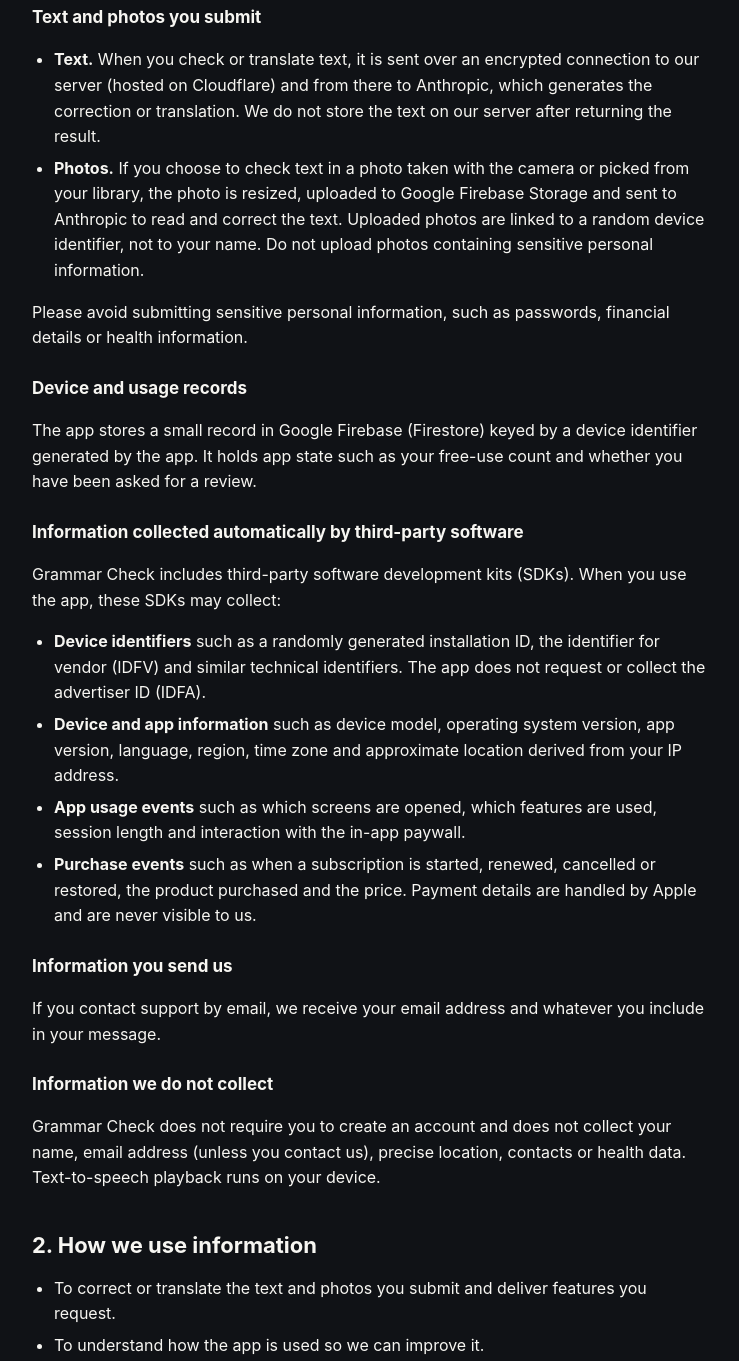
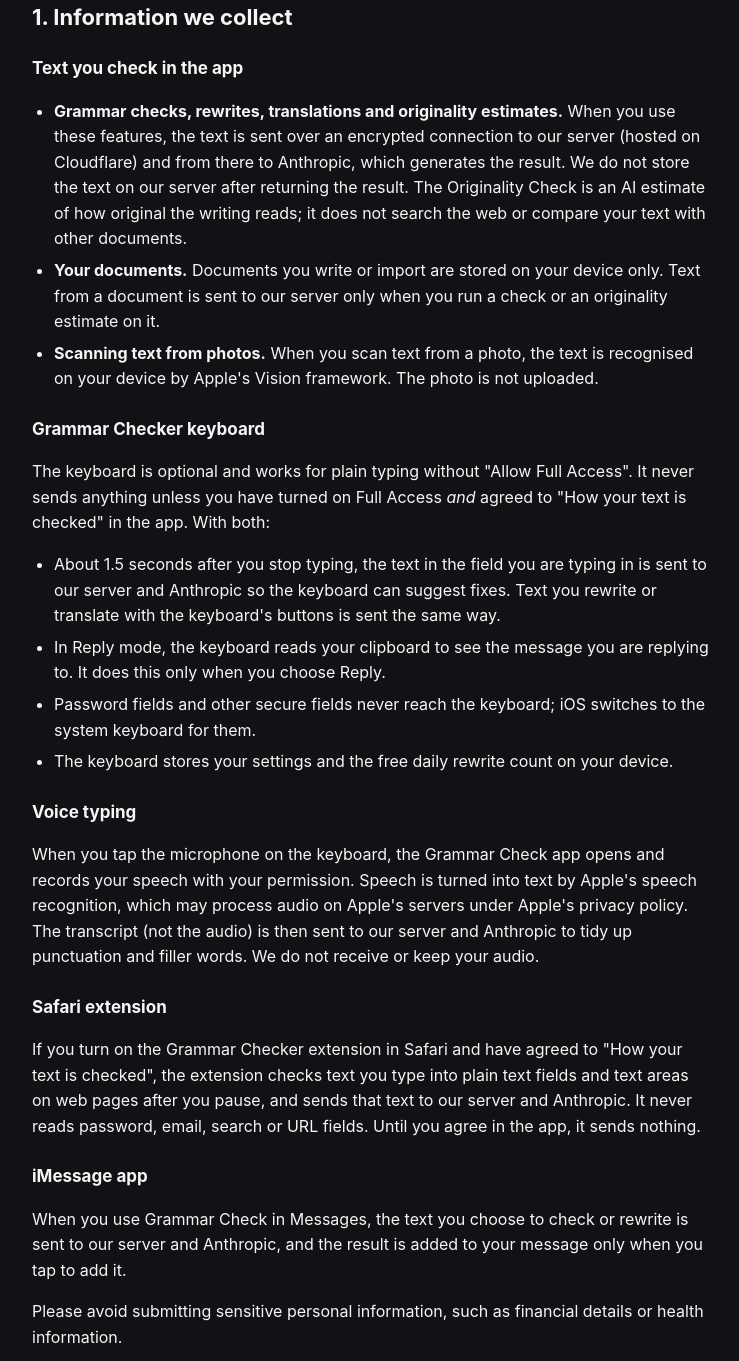
Before and after one commit to slideai-dev/grammarcheck-site, a plain HTML site: page privacy.html in a window 1280 px wide. Shown: the part 471-1832 px from the top of the page, without its empty margins (268-1007 px from the left). Drawn offline with Linux system fonts and the light colour scheme.

Commit message:
bug fixes and improvements

```diff
--- a/privacy.html
+++ b/privacy.html
@@ -20,42 +20,59 @@
 
   <main class="wrap">
     <h1>Privacy Policy</h1>
-    <p class="meta">Effective date: 27 October 2026</p>
+    <p class="meta">Effective date: 29 October 2026</p>
 
     <p>This Privacy Policy explains how the Grammar Check app for iOS ("Grammar Check", "the app", "we") handles information. Grammar Check is published by an individual developer ("the developer"). By using the app you agree to the practices described here.</p>
 
-    <p>In short: Grammar Check does not require an account and does not sell your data. To correct or translate your writing, the text (or photo of text) you submit is sent to our server and to Anthropic, and the result is returned to the app. The app also includes third-party software that collects limited technical, usage and purchase information, described below.</p>
+    <p>In short: Grammar Check does not require an account and does not sell your data. Text you check, rewrite or translate (in the app, with the Grammar Checker keyboard, in the Safari extension or in the iMessage app) is sent to our server and to Anthropic, and the result is returned to you. The app explains this in a notice called "How your text is checked"; the keyboard and the Safari extension send nothing until you agree to it. We do not keep your text. The app also includes third-party software that collects limited technical, usage and purchase information, described below.</p>
 
     <h2 id="collected">1. Information we collect</h2>
 
-    <h3>Text and photos you submit</h3>
+    <h3>Text you check in the app</h3>
     <ul>
-      <li><strong>Text.</strong> When you check or translate text, it is sent over an encrypted connection to our server (hosted on Cloudflare) and from there to Anthropic, which generates the correction or translation. We do not store the text on our server after returning the result.</li>
-      <li><strong>Photos.</strong> If you choose to check text in a photo taken with the camera or picked from your library, the photo is resized, uploaded to Google Firebase Storage and sent to Anthropic to read and correct the text. Uploaded photos are linked to a random device identifier, not to your name. Do not upload photos containing sensitive personal information.</li>
+      <li><strong>Grammar checks, rewrites, translations and originality estimates.</strong> When you use these features, the text is sent over an encrypted connection to our server (hosted on Cloudflare) and from there to Anthropic, which generates the result. We do not store the text on our server after returning the result. The Originality Check is an AI estimate of how original the writing reads; it does not search the web or compare your text with other documents.</li>
+      <li><strong>Your documents.</strong> Documents you write or import are stored on your device only. Text from a document is sent to our server only when you run a check or an originality estimate on it.</li>
+      <li><strong>Scanning text from photos.</strong> When you scan text from a photo, the text is recognised on your device by Apple's Vision framework. The photo is not uploaded.</li>
     </ul>
-    <p>Please avoid submitting sensitive personal information, such as passwords, financial details or health information.</p>
 
-    <h3>Device and usage records</h3>
-    <p>The app stores a small record in Google Firebase (Firestore) keyed by a device identifier generated by the app. It holds app state such as your free-use count and whether you have been asked for a review.</p>
+    <h3 id="keyboard">Grammar Checker keyboard</h3>
+    <p>The keyboard is optional and works for plain typing without "Allow Full Access". It never sends anything unless you have turned on Full Access <em>and</em> agreed to "How your text is checked" in the app. With both:</p>
+    <ul>
+      <li>About 1.5 seconds after you stop typing, the text in the field you are typing in is sent to our server and Anthropic so the keyboard can suggest fixes. Text you rewrite or translate with the keyboard's buttons is sent the same way.</li>
+      <li>In Reply mode, the keyboard reads your clipboard to see the message you are replying to. It does this only when you choose Reply.</li>
+      <li>Password fields and other secure fields never reach the keyboard; iOS switches to the system keyboard for them.</li>
+      <li>The keyboard stores your settings and the free daily rewrite count on your device.</li>
+    </ul>
+
+    <h3 id="voice">Voice typing</h3>
+    <p>When you tap the microphone on the keyboard, the Grammar Check app opens and records your speech with your permission. Speech is turned into text by Apple's speech recognition, which may process audio on Apple's servers under Apple's privacy policy. The transcript (not the audio) is then sent to our server and Anthropic to tidy up punctuation and filler words. We do not receive or keep your audio.</p>
+
+    <h3 id="safari">Safari extension</h3>
+    <p>If you turn on the Grammar Checker extension in Safari and have agreed to "How your text is checked", the extension checks text you type into plain text fields and text areas on web pages after you pause, and sends that text to our server and Anthropic. It never reads password, email, search or URL fields. Until you agree in the app, it sends nothing.</p>
+
+    <h3 id="imessage">iMessage app</h3>
+    <p>When you use Grammar Check in Messages, the text you choose to check or rewrite is sent to our server and Anthropic, and the result is added to your message only when you tap to add it.</p>
+
+    <p>Please avoid submitting sensitive personal information, such as financial details or health information.</p>
 
     <h3>Information collected automatically by third-party software</h3>
     <p>Grammar Check includes third-party software development kits (SDKs). When you use the app, these SDKs may collect:</p>
     <ul>
-      <li><strong>Device identifiers</strong> such as a randomly generated installation ID, the identifier for vendor (IDFV) and similar technical identifiers. The app does not request or collect the advertiser ID (IDFA).</li>
+      <li><strong>Device identifiers</strong> such as a randomly generated installation ID, the identifier for vendor (IDFV) and similar technical identifiers. Requests to our server carry the IDFV so we can apply fair-use limits, and requests for Pro features carry your anonymous RevenueCat ID so we can confirm your subscription. The app does not request or collect the advertiser ID (IDFA) and does not track you across other companies' apps or websites.</li>
       <li><strong>Device and app information</strong> such as device model, operating system version, app version, language, region, time zone and approximate location derived from your IP address.</li>
       <li><strong>App usage events</strong> such as which screens are opened, which features are used, session length and interaction with the in-app paywall.</li>
       <li><strong>Purchase events</strong> such as when a subscription is started, renewed, cancelled or restored, the product purchased and the price. Payment details are handled by Apple and are never visible to us.</li>
     </ul>
 
     <h3>Information you send us</h3>
-    <p>If you contact support by email, we receive your email address and whatever you include in your message.</p>
+    <p>If you send feedback from the app or contact support by email, we receive your email address and whatever you include in your message. Feedback sent from the app includes the app version, device model, iOS version and app language, which you can see and edit before sending.</p>
 
     <h3>Information we do not collect</h3>
-    <p>Grammar Check does not require you to create an account and does not collect your name, email address (unless you contact us), precise location, contacts or health data. Text-to-speech playback runs on your device.</p>
+    <p>Grammar Check does not require you to create an account and does not collect your name, email address (unless you contact us), precise location, contacts or health data. Text-to-speech playback and text scanning run on your device.</p>
 
     <h2 id="use">2. How we use information</h2>
     <ul>
-      <li>To correct or translate the text and photos you submit and deliver features you request.</li>
+      <li>To check, rewrite, translate and estimate the originality of the text you submit, and to deliver features you request.</li>
       <li>To understand how the app is used so we can improve it.</li>
             <li>To display the in-app paywall and confirm your subscription status.</li>
       <li>To respond to support requests.</li>
@@ -65,24 +82,24 @@
     <h2 id="third-parties">3. Third-party services</h2>
     <p>The following third-party services receive the information described above. Each processes it under its own privacy policy.</p>
     <ul>
-      <li><strong>Anthropic</strong> (Claude; generates corrections and translations from the text and photos you submit). <a href="https://www.anthropic.com/legal/privacy" rel="noopener">Anthropic Privacy Policy</a>. Under Anthropic's commercial terms, data sent through the API is not used to train its models.</li>
+      <li><strong>Anthropic</strong> (Claude; generates corrections, rewrites, translations and originality estimates from the text you submit). <a href="https://www.anthropic.com/legal/privacy" rel="noopener">Anthropic Privacy Policy</a>. Under Anthropic's commercial terms, data sent through the API is not used to train its models.</li>
       <li><strong>Cloudflare</strong> (hosts the server that forwards your requests). <a href="https://www.cloudflare.com/privacypolicy/" rel="noopener">Cloudflare Privacy Policy</a></li>
-      <li><strong>Google Firebase</strong> (Analytics for usage events, Firestore for app state, Storage for uploaded photos, Remote Config for app settings). <a href="https://firebase.google.com/support/privacy" rel="noopener">Firebase Privacy and Security</a></li>
+      <li><strong>Google Firebase</strong> (Analytics for usage events, Remote Config for app settings). <a href="https://firebase.google.com/support/privacy" rel="noopener">Firebase Privacy and Security</a></li>
       <li><strong>RevenueCat</strong> (subscription and purchase state). <a href="https://www.revenuecat.com/privacy/" rel="noopener">RevenueCat Privacy Policy</a></li>
       <li><strong>Apple StoreKit</strong> (in-app purchases and subscriptions). <a href="https://www.apple.com/legal/privacy/" rel="noopener">Apple Privacy Policy</a></li>
     </ul>
     <p>These providers may store data on servers outside your country of residence. We do not share information with any other third parties except where required by law.</p>
 
     <h2 id="retention">4. Data retention</h2>
-    <p>Text you submit is processed to return your result and is not kept on our server afterwards. Uploaded photos are kept in Firebase Storage until you ask us to delete them. Anthropic may retain API inputs for a limited period for safety and abuse monitoring under its own policy. Analytics and purchase data is retained by the third-party services for the periods set out in their policies, after which it is deleted or aggregated. Support emails are kept for as long as needed to resolve your request.</p>
+    <p>Text you submit is processed to return your result and is not kept on our server afterwards. Documents, keyboard settings and other app data stay on your device and are removed when you delete the app. Anthropic may retain API inputs for a limited period for safety and abuse monitoring under its own policy. Analytics and purchase data is retained by the third-party services for the periods set out in their policies, after which it is deleted or aggregated. Support emails are kept for as long as needed to resolve your request.</p>
 
     <h2 id="children">5. Children</h2>
     <p>Grammar Check is not directed at children under 13 years of age (or the equivalent minimum age in your country), and we do not knowingly collect personal information from children. If you believe a child has provided us with personal information, please contact us and we will delete it.</p>
 
     <h2 id="rights">6. Your rights</h2>
     <p>Depending on where you live, you may have the right to access, correct, delete or restrict the processing of your personal information, to object to processing, and to data portability.</p>
-    <p>To request deletion of uploaded photos or other data associated with your device, or to exercise any other right, email us at <a href="mailto:zeynepelcinural@gmail.com?subject=Grammar%20Check%20privacy%20request">zeynepelcinural@gmail.com</a>. We will respond within a reasonable time and may ask for information needed to identify the relevant data.</p>
-    <p>You can also limit tracking through Settings &gt; Privacy &amp; Security &gt; Tracking on your device.</p>
+    <p>To request deletion of data associated with your device, or to exercise any other right, email us at <a href="mailto:info@slideai.ai?subject=Grammar%20Check%20privacy%20request">info@slideai.ai</a>. We will respond within a reasonable time and may ask for information needed to identify the relevant data.</p>
+    <p>You can stop text from being sent at any time: turn off "Allow Full Access" for the keyboard (Settings &gt; General &gt; Keyboard &gt; Keyboards &gt; Grammar Checker), turn off the Safari extension (Settings &gt; Apps &gt; Safari &gt; Extensions), or simply don't use the checking features.</p>
 
     <h2 id="security">7. Security</h2>
     <p>Information sent from the app is transmitted over encrypted connections. No method of transmission or storage is completely secure, so we cannot guarantee absolute security.</p>
@@ -91,7 +108,7 @@
     <p>We may update this Privacy Policy from time to time. The effective date at the top of the page shows when it was last revised. Continued use of the app after a change means you accept the updated policy.</p>
 
     <h2 id="contact">9. Contact</h2>
-    <p>Questions about this policy or your data can be sent to <a href="mailto:zeynepelcinural@gmail.com?subject=Grammar%20Check%20privacy">zeynepelcinural@gmail.com</a>.</p>
+    <p>Questions about this policy or your data can be sent to <a href="mailto:info@slideai.ai?subject=Grammar%20Check%20privacy">info@slideai.ai</a>.</p>
   </main>
 
   <footer class="site">
```
Also changed, not shown: index.html (+1 -1 lines), terms.html (+7 -7 lines).
